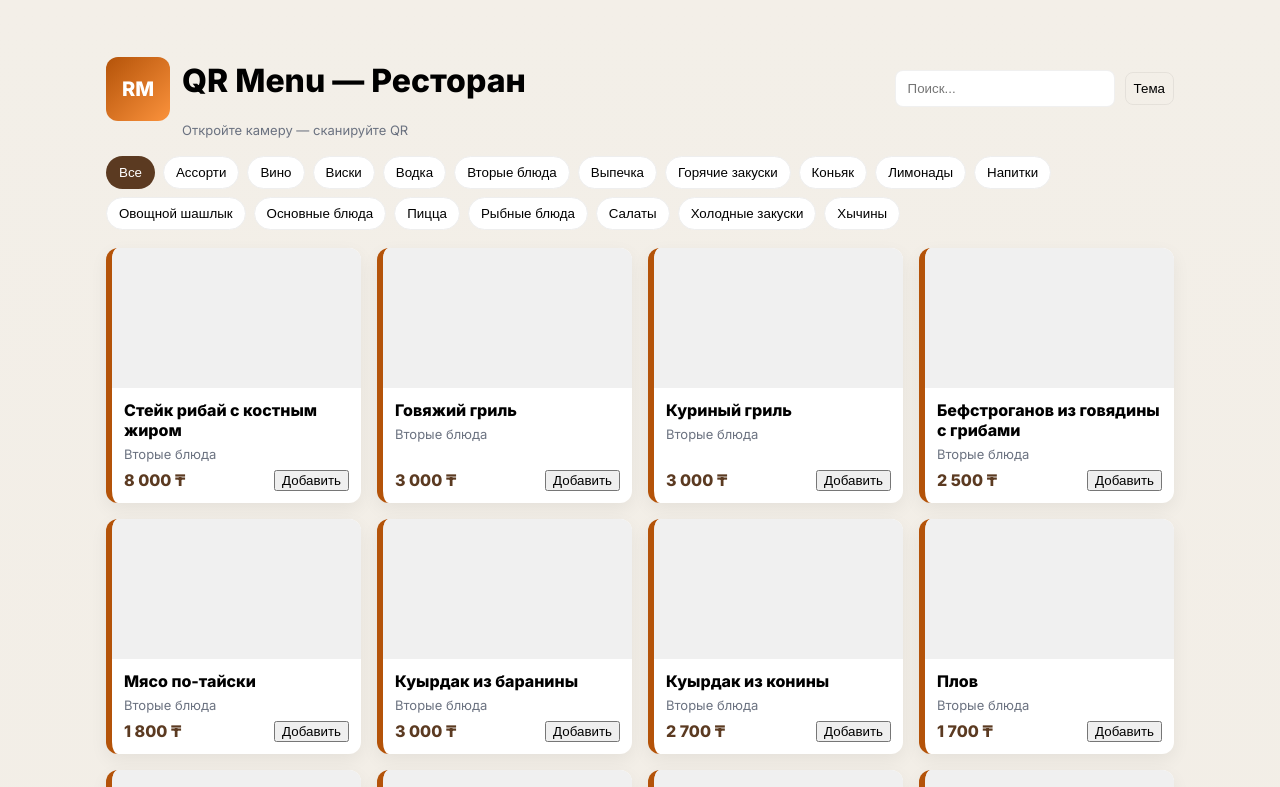
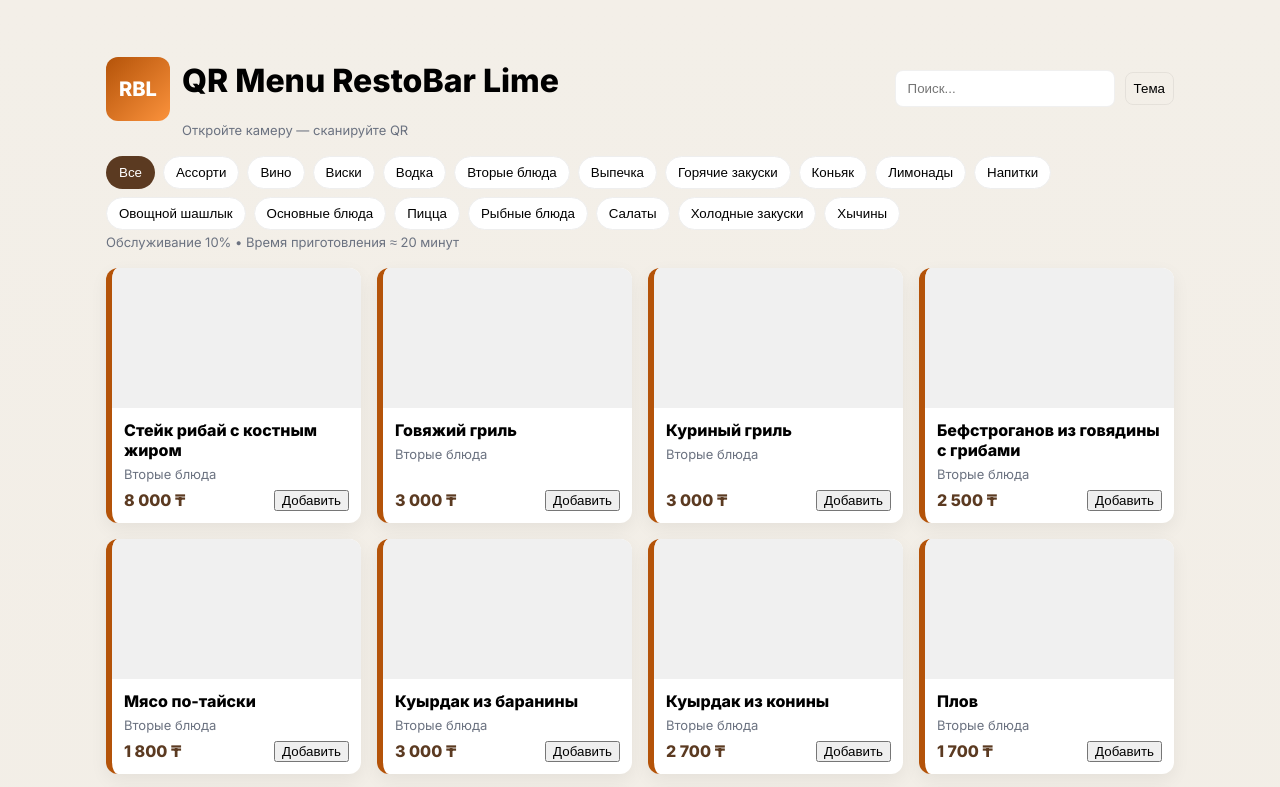
Before and after one commit to yerbolat7/Lime, a plain HTML site: page index.html in a window 1280 px wide. Shown: the top 787 px of the page. Drawn offline with Linux system fonts and the light colour scheme.

Commit message:
Update index.html

```diff
--- a/index.html
+++ b/index.html
@@ -3,7 +3,7 @@
 <head>
 <meta charset="utf-8" />
 <meta name="viewport" content="width=device-width,initial-scale=1" />
-<title>QR Menu — Ресторан</title>
+<title>QR Menu — RestoBar Lime</title>
 <link href="https://fonts.googleapis.com/css2?family=Inter:wght@300;400;600;800&display=swap" rel="stylesheet">
 <link rel="stylesheet" href="styles.css" />
 </head>
@@ -11,9 +11,9 @@
   <div class="container">
     <header>
       <div class="brand">
-        <div class="logo">RM</div>
+        <div class="logo">RBL</div>
         <div>
-          <h1>QR Menu — Ресторан</h1>
+          <h1>QR Menu RestoBar Lime</h1>
           <p class="lead">Откройте камеру — сканируйте QR</p>
         </div>
       </div>
@@ -25,11 +25,13 @@
 
     <aside id="sidebar"></aside>
 
+    <p class="lead">Обслуживание 10% • Время приготовления ≈ 20 минут</p>
+
     <main id="main">
       <div id="grid" class="grid"></div>
     </main>
 
-    <footer>Обслуживание 10% • Время приготовления ≈ 20 минут</footer>
+    <footer></footer>
   </div>
 
 <script src="script.js"></script>
```
